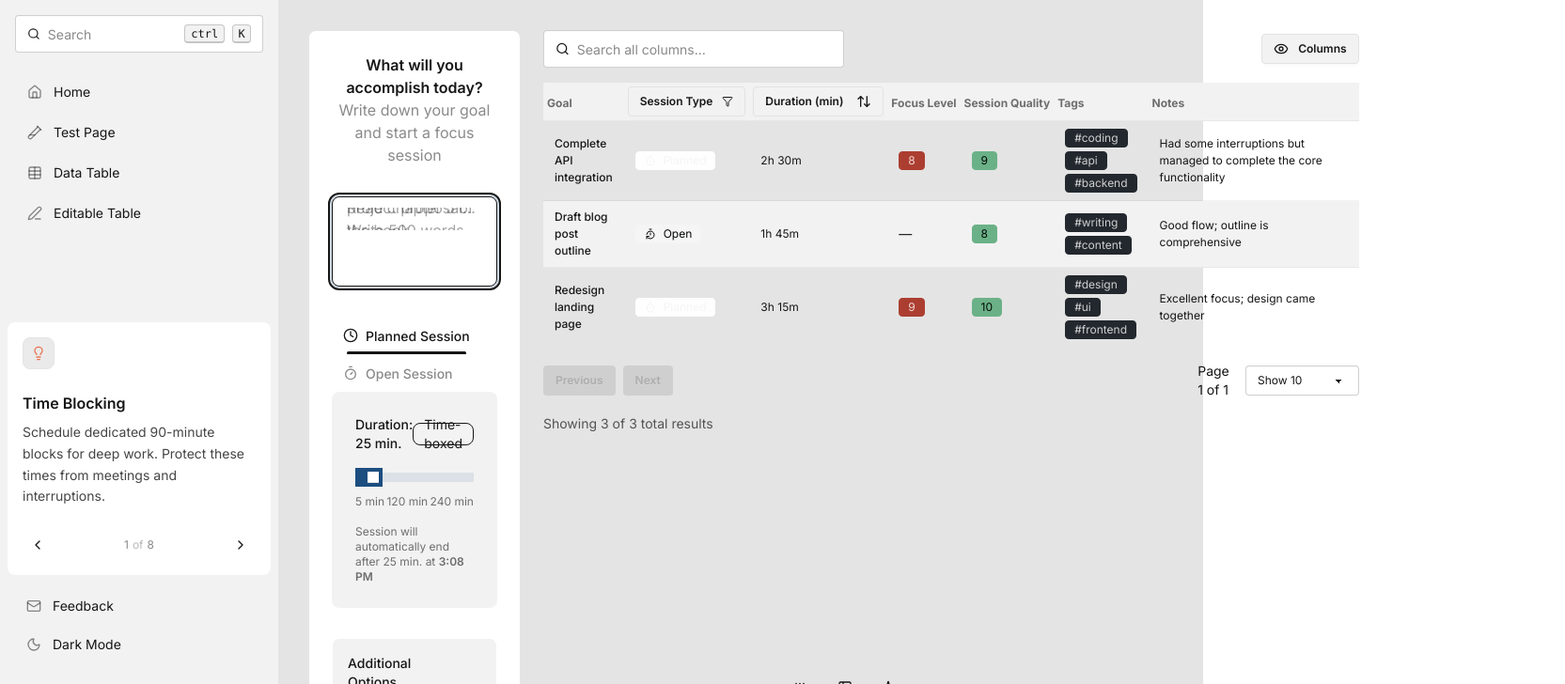
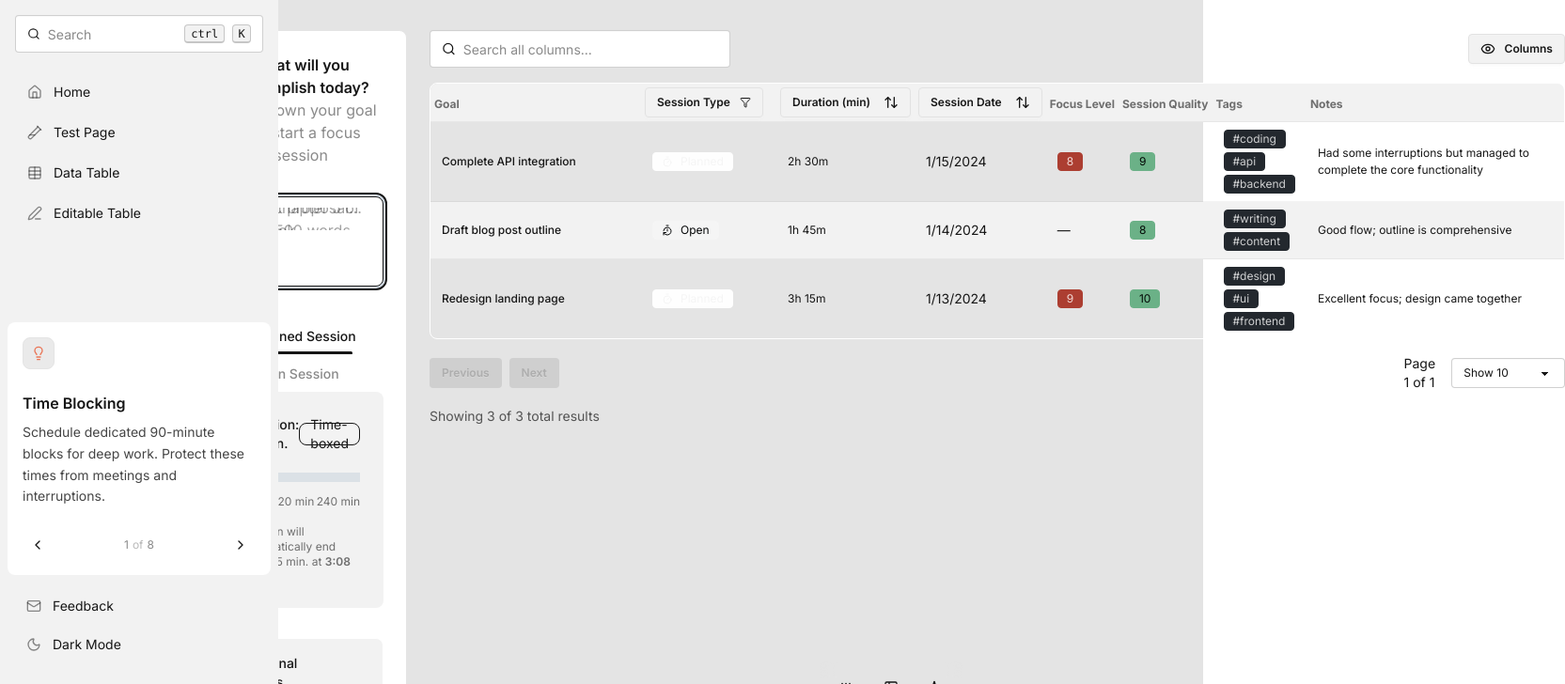
Before and after one commit to vaujan/deepflow, a Next.js app: page / in a window 1280 px wide. Shown: the top 728 px of the page at 94% size, 1665 px wide, since content can reach past the window. Built offline with nearby package versions, Linux system fonts and the light colour scheme; grey boxes are pictures that could not be loaded.

Commit message:
wip: date and search functionality

```diff
--- a/src/components/ui/data-table.tsx
+++ b/src/components/ui/data-table.tsx
@@ -40,6 +40,7 @@ export type DataItem = {
 	quality: number; // 1-10
 	notes: string;
 	tags: string[]; // optional tags for categorization
+	sessionDate: string; // when the session was taken
 	// Legacy fields to avoid breaking other components; optional
 	name?: string;
 	status?: "active" | "inactive" | "pending";
@@ -60,6 +61,7 @@ const sampleData: DataItem[] = [
 		notes:
 			"Had some interruptions but managed to complete the core functionality",
 		tags: ["coding", "api", "backend"],
+		sessionDate: "2024-01-15",
 	},
 	{
 		id: "2",
@@ -70,6 +72,7 @@ const sampleData: DataItem[] = [
 		quality: 8,
 		notes: "Good flow; outline is comprehensive",
 		tags: ["writing", "content"],
+		sessionDate: "2024-01-14",
 	},
 	{
 		id: "3",
@@ -80,6 +83,7 @@ const sampleData: DataItem[] = [
 		quality: 10,
 		notes: "Excellent focus; design came together",
 		tags: ["design", "ui", "frontend"],
+		sessionDate: "2024-01-13",
 	},
 ];
 
@@ -122,6 +126,7 @@ export function DataTable({ data = sampleData }: DataTableProps) {
 		quality: true,
 		notes: true,
 		tags: true,
+		sessionDate: true,
 	});
 
 	const columns: ColumnDef<DataItem>[] = useMemo(
@@ -130,7 +135,7 @@ export function DataTable({ data = sampleData }: DataTableProps) {
 				accessorKey: "goal",
 				header: () => <span className="text-xs">Goal</span>,
 				cell: ({ row }) => (
-					<div className="font-medium">{row.getValue("goal")}</div>
+					<div className="font-medium min-w-[200px] max-w-[300px]">{row.getValue("goal")}</div>
 				),
 			},
 			{
@@ -186,7 +191,7 @@ export function DataTable({ data = sampleData }: DataTableProps) {
 					const sessionType = row.getValue("sessionType") as string;
 					const isPlanned = sessionType === "planned session";
 					return (
-						<div className="flex items-center gap-2">
+						<div className="flex items-center gap-2 min-w-[120px]">
 							<span
 								className={`badge badge-sm badge-secondary ${
 									isPlanned ? "badge-soft" : ""
@@ -225,13 +230,37 @@ export function DataTable({ data = sampleData }: DataTableProps) {
 					const hours = Math.floor(duration / 60);
 					const minutes = duration % 60;
 					return (
-						<div>
+						<div className="min-w-[80px]">
 							{hours > 0 && `${hours}h `}
 							{minutes}m
 						</div>
 					);
 				},
 				filterFn: durationFilter,
+			},
+			{
+				accessorKey: "sessionDate",
+				header: ({ column }) => (
+					<button
+						className="btn btn-sm"
+						onClick={() => column.toggleSorting(column.getIsSorted() === "asc")}
+					>
+						Session Date
+						{column.getIsSorted() === "asc" ? (
+							<ArrowUp className="ml-2 h-4 w-4" />
+						) : column.getIsSorted() === "desc" ? (
+							<ArrowDown className="ml-2 h-4 w-4" />
+						) : (
+							<ArrowUpDown className="ml-2 h-4 w-4" />
+						)}
+					</button>
+				),
+				cell: ({ row }) => {
+					const date = row.getValue("sessionDate") as string;
+					return (
+						<div className="text-sm min-w-[100px]">{new Date(date).toLocaleDateString()}</div>
+					);
+				},
 			},
 			{
 				accessorKey: "focusLevel",
@@ -299,7 +328,7 @@ export function DataTable({ data = sampleData }: DataTableProps) {
 				accessorKey: "notes",
 				header: () => <span className="text-xs">Notes</span>,
 				cell: ({ row }) => (
-					<div className="min-w-[200px]">{row.getValue("notes")}</div>
+					<div className="min-w-[250px] max-w-[400px]">{row.getValue("notes")}</div>
 				),
 			},
 		],
@@ -381,6 +410,8 @@ export function DataTable({ data = sampleData }: DataTableProps) {
 											? "Focus Level"
 											: columnId === "sessionType"
 											? "Session Type"
+											: columnId === "sessionDate"
+											? "Session Date"
 											: columnId === "notes"
 											? "Notes"
 											: columnId === "tags"
@@ -395,8 +426,8 @@ export function DataTable({ data = sampleData }: DataTableProps) {
 			</div>
 
 			{/* Table */}
-			<div className="overflow-x-auto">
-				<table className="table table-sm table-zebra w-full">
+			<div className="overflow-x-auto rounded-box border-base-100 border">
+				<table className="table table-sm table-zebra w-full min-w-full">
 					<thead>
 						{table.getHeaderGroups().map((headerGroup) => (
 							<tr key={headerGroup.id}>
```
